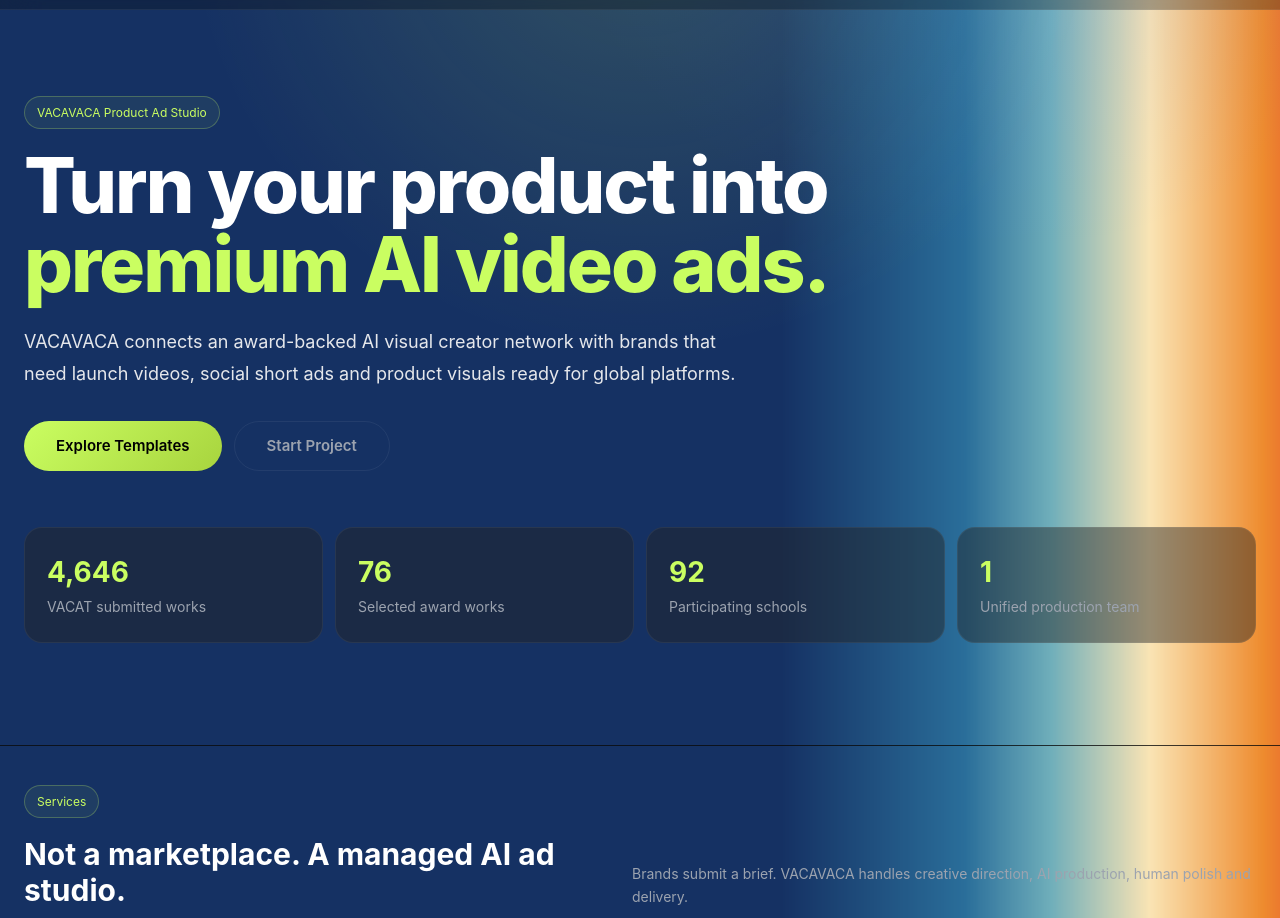
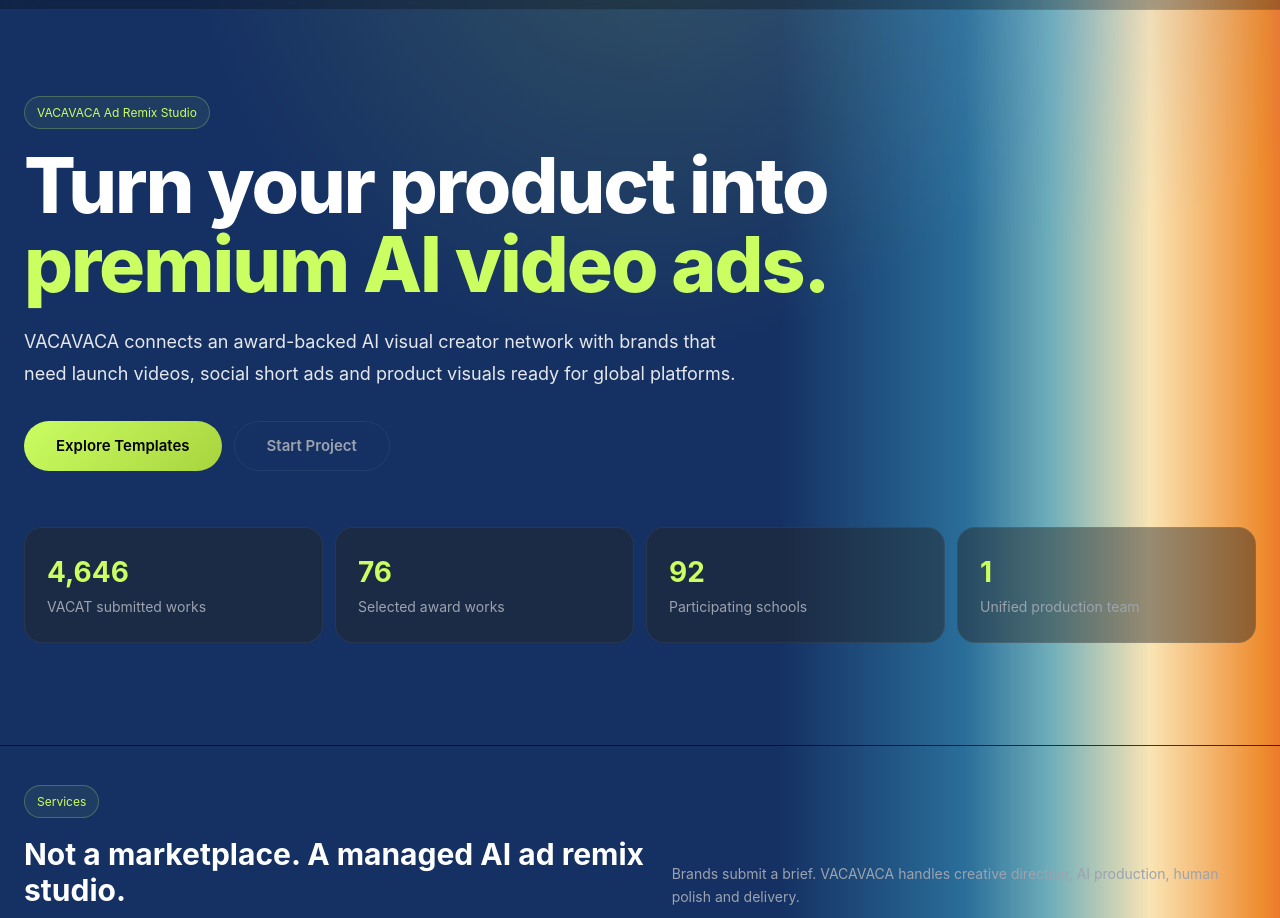
Before and after one commit to ruifengc166-boop/vacavaca, a plain HTML site: page studio.html in a window 1280 px wide. Shown: the part 54-972 px from the top of the page. Drawn offline with Linux system fonts and the light colour scheme; no server answers.

Commit message:
chore: rename studio page to Ad Remix Studio

```diff
--- a/studio.html
+++ b/studio.html
@@ -3,8 +3,8 @@
 <head>
 <meta charset="UTF-8">
 <meta name="viewport" content="width=device-width, initial-scale=1.0">
-<title>AI Product Ad Studio - VACAVACA</title>
-<meta name="description" content="VACAVACA AI Product Ad Studio turns product assets into premium AI video ads for global brands.">
+<title>Ad Remix Studio - VACAVACA</title>
+<meta name="description" content="VACAVACA Ad Remix Studio turns product assets into premium AI video ads for global brands.">
 <link rel="stylesheet" href="css/style.css">
 <link rel="stylesheet" href="css/studio.css">
 </head>
@@ -13,7 +13,7 @@
 
 <section class="studio-hero">
   <div class="container">
-    <div class="eyebrow">VACAVACA Product Ad Studio</div>
+    <div class="eyebrow">VACAVACA Ad Remix Studio</div>
     <h1 class="studio-title">Turn your product into <span>premium AI video ads.</span></h1>
     <p class="studio-subtitle">VACAVACA connects an award-backed AI visual creator network with brands that need launch videos, social short ads and product visuals ready for global platforms.</p>
     <div class="studio-actions"><a href="templates.html" class="btn btn-primary btn-lg">Explore Templates</a><a href="start.html" class="btn btn-secondary btn-lg">Start Project</a></div>
@@ -27,7 +27,7 @@
 </section>
 
 <section class="studio-section"><div class="container">
-  <div class="studio-section-header"><div><div class="eyebrow">Services</div><h2>Not a marketplace. A managed AI ad studio.</h2></div><p>Brands submit a brief. VACAVACA handles creative direction, AI production, human polish and delivery.</p></div>
+  <div class="studio-section-header"><div><div class="eyebrow">Services</div><h2>Not a marketplace. A managed AI ad remix studio.</h2></div><p>Brands submit a brief. VACAVACA handles creative direction, AI production, human polish and delivery.</p></div>
   <div class="studio-grid">
     <div class="studio-card"><div class="mini">01</div><h3>Product Ad Remix</h3><p>Choose a visual style and adapt it to your product, logo and selling points.</p></div>
     <div class="studio-card"><div class="mini">02</div><h3>Launch Video</h3><p>Short cinematic video for new product launches, campaign pages and social media.</p></div>
@@ -51,7 +51,7 @@
 
 <section class="studio-section"><div class="container"><div class="studio-card" style="text-align:center;padding:42px"><h2 style="font-size:32px;margin-bottom:10px">Ready to test your product with AI video ads?</h2><p style="max-width:640px;margin:0 auto 22px">Submit a brief and our team will review your product, recommend a visual direction and contact you with next steps.</p><a href="start.html" class="btn btn-primary btn-lg">Start Your Product Ad</a></div></div></section>
 
-<div class="footer"><div class="container"><div class="footer-grid"><div class="footer-brand"><img src="/assets/logo/nav-logo.png" alt="VACAVACA" style="height:36px;width:auto;display:block;margin-bottom:8px"><p>AI visual creator network powering product ads for global brands.</p></div><div class="footer-col"><h4>Studio</h4><a href="studio.html">Product Ad Studio</a><a href="templates.html">Templates</a><a href="start.html">Start Project</a></div><div class="footer-col"><h4>Network</h4><a href="cases.html">Cases</a><a href="creator-network.html">Creator Network</a><a href="vacat.html">About VACAVACA</a></div><div class="footer-col"><h4>Admin</h4><a href="/admin/" target="_blank">CMS</a><a href="/admin/studio.html" target="_blank">Studio Admin</a></div></div><div class="footer-bottom"><span>&copy; 2026 VACAVACA Product Ad Studio</span><span>Powered by VACAT creator network</span></div></div></div>
+<div class="footer"><div class="container"><div class="footer-grid"><div class="footer-brand"><img src="/assets/logo/nav-logo.png" alt="VACAVACA" style="height:36px;width:auto;display:block;margin-bottom:8px"><p>AI visual creator network powering product ads for global brands.</p></div><div class="footer-col"><h4>Studio</h4><a href="studio.html">Ad Remix Studio</a><a href="templates.html">Templates</a><a href="start.html">Start Project</a></div><div class="footer-col"><h4>Network</h4><a href="cases.html">Cases</a><a href="creator-network.html">Creator Network</a><a href="vacat.html">About VACAVACA</a></div><div class="footer-col"><h4>Admin</h4><a href="/admin/" target="_blank">CMS</a><a href="/admin/studio.html" target="_blank">Studio Admin</a></div></div><div class="footer-bottom"><span>&copy; 2026 VACAVACA Ad Remix Studio</span><span>Powered by VACAT creator network</span></div></div></div>
 <script src="js/main.js?v=2"></script>
 <script src="js/templates.js"></script>
 </body>
```
